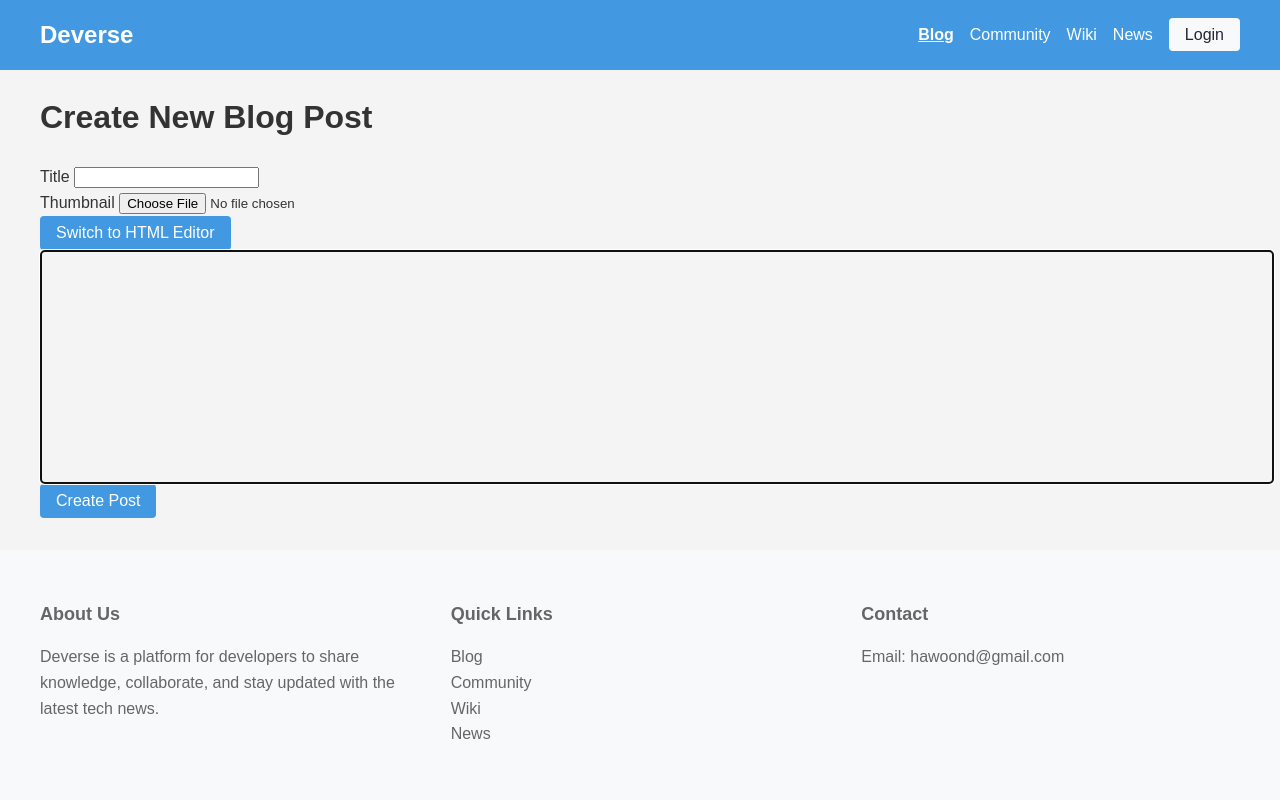
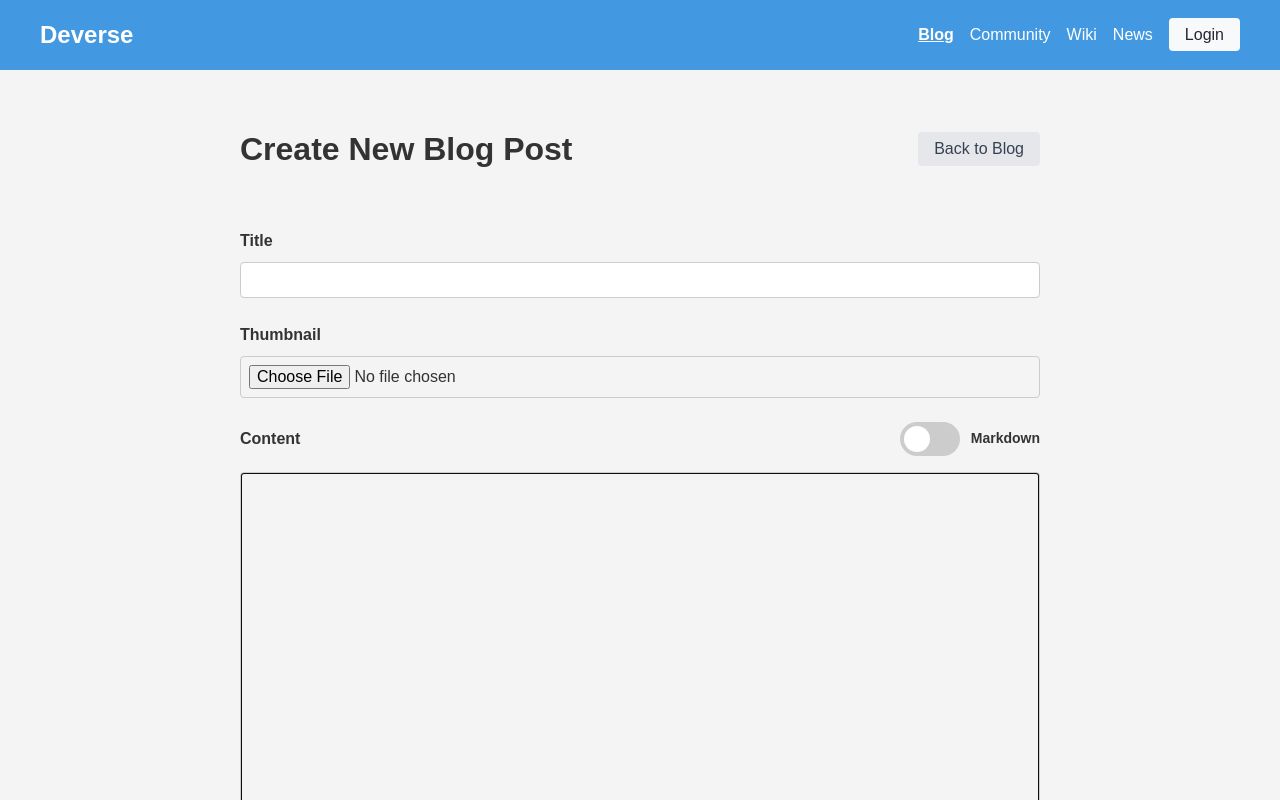
Before and after one commit to hawoond/deverse-frontend, a SvelteKit app: page /blog/new in a window 1280 px wide. Shown: the top 800 px of the page. Built offline with nearby package versions, Linux system fonts and the light colour scheme; no server answers.

Commit message:
(refactor): 블로그 화면 세부 조정

```diff
--- a/src/routes/blog/new/+page.svelte
+++ b/src/routes/blog/new/+page.svelte
@@ -4,6 +4,7 @@
 	import type { BlogPost } from '$lib/types';
 	import MarkdownEditor from '$lib/components/MarkdownEditor.svelte';
 	import HTMLEditor from '$lib/components/HTMLEditor.svelte';
+	import '$styles/editor.css';
 
 	let title = '';
 	let content = '';
@@ -40,44 +41,59 @@
 	<title>Create New Blog Post - Deverse</title>
 </svelte:head>
 
-<main class="container mx-auto px-4 py-8">
-	<h1 class="text-3xl font-bold mb-8">Create New Blog Post</h1>
+<main class="editor-main">
+	<div class="editor-header">
+		<h1>Create New Blog Post</h1>
+		<button on:click={() => goto('/blog')} class="btn-secondary">Back to Blog</button>
+	</div>
 
-	<form on:submit|preventDefault={handleSubmit} class="space-y-6">
+	<form on:submit|preventDefault={handleSubmit} class="editor-form">
 		<div class="form-group">
-			<label for="title" class="block text-sm font-medium text-gray-700">Title</label>
-			<input type="text" id="title" bind:value={title} required class="form-control" />
+			<label for="title">Title</label>
+			<input type="text" id="title" bind:value={title} required />
 		</div>
 
 		<div class="form-group">
-			<label for="thumbnail" class="block text-sm font-medium text-gray-700">Thumbnail</label>
-			<input
-				type="file"
-				id="thumbnail"
-				accept="image/*"
-				on:change={handleThumbnailChange}
-				class="form-control"
-			/>
+			<label for="thumbnail">Thumbnail</label>
+			<input type="file" id="thumbnail" accept="image/*" on:change={handleThumbnailChange} />
 		</div>
 
 		<div class="form-group">
-			<div class="flex justify-between mb-2">
-				<button type="button" on:click={toggleEditorMode} class="btn">
-					Switch to {editorMode === 'markdown' ? 'HTML' : 'Markdown'} Editor
-				</button>
+			<div class="editor-mode-switch">
+				<label>Content</label>
+				<div class="toggle-container">
+					<div class="toggle-switch">
+						<input
+							type="checkbox"
+							id="editor-toggle"
+							class="toggle-switch-checkbox"
+							checked={editorMode === 'html'}
+							on:change={toggleEditorMode}
+						/>
+						<label class="toggle-switch-label" for="editor-toggle">
+							<span class="toggle-switch-inner"></span>
+							<span class="toggle-switch-switch"></span>
+						</label>
+					</div>
+					<span class="toggle-label">{editorMode === 'markdown' ? 'Markdown' : 'HTML'}</span>
+				</div>
 			</div>
 
-			{#if editorMode === 'markdown'}
-				<MarkdownEditor bind:value={content} />
-			{:else}
-				<HTMLEditor bind:value={content} />
-			{/if}
+			<div class="editor-container">
+				{#if editorMode === 'markdown'}
+					<MarkdownEditor bind:value={content} />
+				{:else}
+					<HTMLEditor bind:value={content} />
+				{/if}
+			</div>
 		</div>
 
 		{#if error}
-			<p class="text-red-500">{error}</p>
+			<p class="error-message">{error}</p>
 		{/if}
 
-		<button type="submit" class="btn"> Create Post </button>
+		<div class="form-actions">
+			<button type="submit" class="btn-primary">Create Post</button>
+		</div>
 	</form>
 </main>
--- a/src/styles/editor.css
+++ b/src/styles/editor.css
@@ -1,45 +1,183 @@
-.editor-container {
-    border: 1px solid var(--border-color);
-    border-radius: 4px;
-    overflow: hidden;
+.editor-main {
+  max-width: 800px;
+  margin: 0 auto;
+  padding: 2rem;
 }
 
-  .toolbar {
-    background-color: #f1f5f9;
-    padding: 0.5rem;
+.editor-header {
   display: flex;
-    flex-wrap: wrap;
+  justify-content: space-between;
+  align-items: center;
+  margin-bottom: 2rem;
+}
+
+.editor-header h1 {
+  font-size: 2rem;
+  font-weight: bold;
+}
+
+.editor-form {
+  display: flex;
+  flex-direction: column;
+  gap: 1.5rem;
+}
+
+.form-group {
+  display: flex;
+  flex-direction: column;
   gap: 0.5rem;
 }
 
-  .toolbar button {
-    background-color: #ffffff;
-    border: 1px solid var(--border-color);
-    border-radius: 4px;
-    padding: 0.25rem 0.5rem;
-    font-size: 0.875rem;
-    cursor: pointer;
-    transition: background-color 0.2s ease-in-out;
+.form-group label {
+  font-weight: bold;
 }
 
-  .toolbar button:hover {
-    background-color: #e2e8f0;
+.form-group input[type="text"],
+.form-group input[type="file"] {
+  padding: 0.5rem;
+  border: 1px solid #ccc;
+  border-radius: 4px;
+  font-size: 1rem;
+  width: 100%;
+  box-sizing: border-box;
 }
 
-  .editor-content {
-    min-height: 200px;
-    padding: 1rem;
-    outline: none;
+.editor-mode-switch {
+  display: flex;
+  justify-content: space-between;
+  align-items: center;
+  margin-bottom: 0.5rem;
 }
 
-  .markdown-editor, .html-editor {
+.toggle-container {
+  display: flex;
+  align-items: center;
+  gap: 10px;
+}
+
+.toggle-switch {
+  position: relative;
+  width: 60px;
+  height: 34px;
+  display: inline-block;
+}
+
+.toggle-switch-checkbox {
+  opacity: 0;
+  width: 0;
+  height: 0;
+}
+
+.toggle-switch-label {
+  position: absolute;
+  cursor: pointer;
+  top: 0;
+  left: 0;
+  right: 0;
+  bottom: 0;
+  background-color: #ccc;
+  transition: .4s;
+  border-radius: 34px;
+}
+
+.toggle-switch-inner {
+  position: absolute;
+  content: "";
+  height: 26px;
+  width: 26px;
+  left: 4px;
+  bottom: 4px;
+  background-color: white;
+  transition: .4s;
+  border-radius: 50%;
+}
+
+.toggle-switch-checkbox:checked + .toggle-switch-label {
+  background-color: #2563EB;
+}
+
+.toggle-switch-checkbox:checked + .toggle-switch-label .toggle-switch-inner {
+  transform: translateX(26px);
+}
+
+.toggle-label {
+  font-size: 14px;
+  font-weight: bold;
+  width: 70px;
+  text-align: right;
+}
+
+.editor-container {
+  border: 1px solid #ccc;
+  border-radius: 4px;
+  overflow: hidden;
+  height: 400px;
+}
+
+.markdown-editor,
+.html-editor {
   width: 100%;
-    min-height: 200px;
+  height: 100%;
   padding: 1rem;
-    border: 1px solid var(--border-color);
+  border: none;
+  font-family: 'Courier New', Courier, monospace;
+  font-size: 1rem;
+  line-height: 1.5;
+  resize: none;
+  box-sizing: border-box;
+}
+
+.tox-tinymce {
+  height: 100% !important;
+}
+
+.tox .tox-editor-container {
+  height: 100% !important;
+}
+
+.tox .tox-edit-area {
+  height: calc(100% - 40px) !important;
+}
+
+.tox .tox-edit-area__iframe {
+  height: 100% !important;
+}
+
+.error-message {
+  color: #ff0000;
+  margin-top: 1rem;
+}
+
+.form-actions {
+  display: flex;
+  justify-content: flex-end;
+  margin-top: 1rem;
+}
+
+.btn-primary,
+.btn-secondary {
+  padding: 0.5rem 1rem;
+  border: none;
   border-radius: 4px;
-    font-family: monospace;
-    font-size: 0.875rem;
-    line-height: 1.5;
-    resize: vertical;
+  font-size: 1rem;
+  cursor: pointer;
+  transition: background-color 0.2s;
 }
+
+.btn-primary {
+  background-color: #2563EB;
+  color: white;
+}
+
+.btn-primary:hover {
+  background-color: #1D4ED8;
+}
+
+.btn-secondary {
+  background-color: #E5E7EB;
+  color: #374151;
+}
+
+.btn-secondary:hover {
+  background-color: #D1D5DB;
+}
```
Also changed, not shown: src/routes/blog/+page.svelte (+9 -9 lines), src/styles/blog.css (+26 -0 lines). Lines whose indentation alone changed are shown as unchanged.
